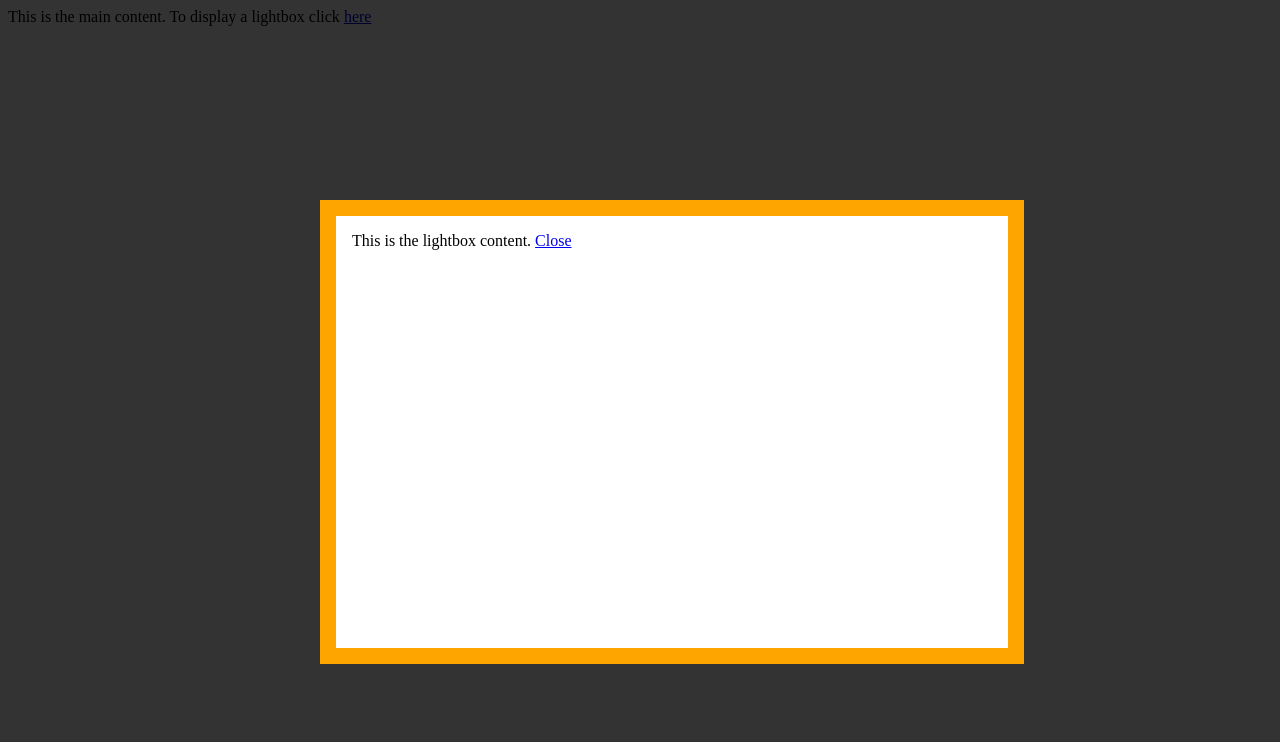
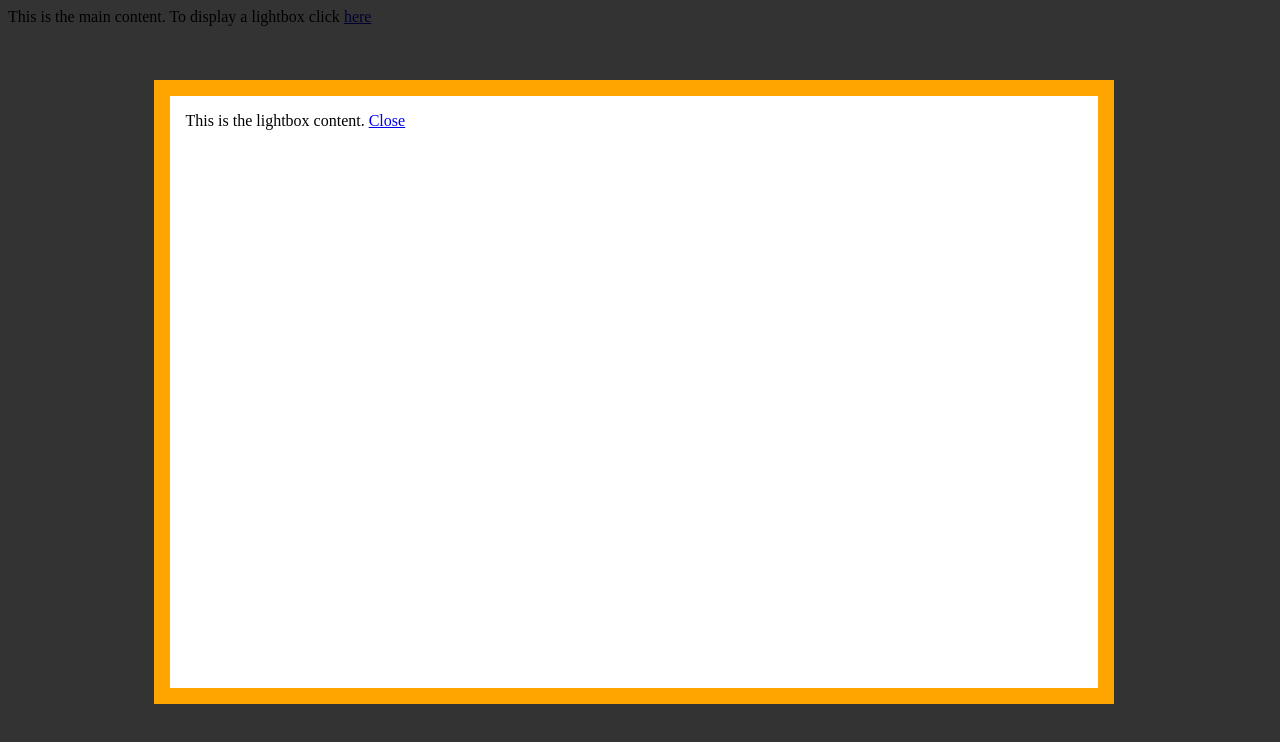
Before and after one commit to prashantbharati/practice, a plain HTML site: page index2.html in a window 1280 px wide. Both pictures are taken after a click on the link "here". Drawn offline with Linux system fonts and the light colour scheme.

Commit message:
added the popups

```diff
--- a/index2.html
+++ b/index2.html
@@ -19,10 +19,10 @@
 .white_content {
   display: none;
   position: absolute;
-  top: 25%;
-  left: 25%;
-  width: 50%;
-  height: 50%;
+  top: 10%;
+  left: 12%;
+  width: 70%;
+  height: 70%;
   padding: 16px;
   border: 16px solid orange;
   background-color: white;
```
